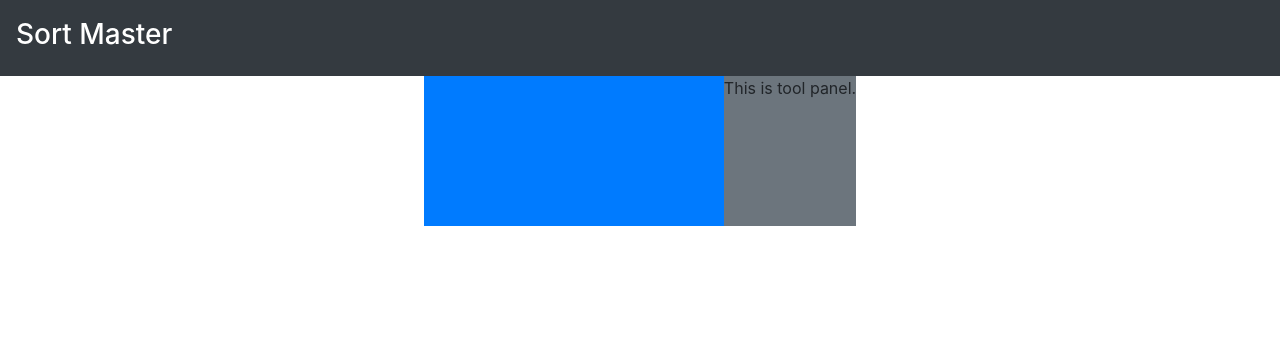
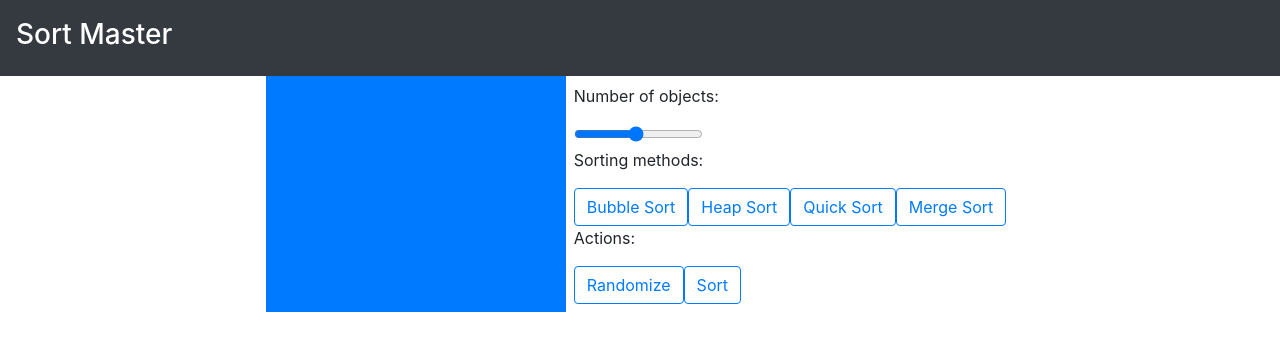
Before and after one commit to abelacosta/sort-master, a React (Create React App) app: page / in a window 1280 px wide. Shown: the top 350 px of the page. Built offline with nearby package versions, Linux system fonts and the light colour scheme.

Commit message:
Added controls to configure sorting

```diff
--- a/src/components/toolpanel.jsx
+++ b/src/components/toolpanel.jsx
@@ -5,8 +5,18 @@ class ToolPanel extends Component{
 
     render(){
         return (
-            <div className="bg-secondary">
-                This is tool panel.
+            <div className="p-2">
+                <p>Number of objects:</p>
+                <input type="range" min="4" max="100" value="50" class="slider"></input>
+                <p>Sorting methods:</p>
+                <button type="button" class="btn btn-outline-primary">Bubble Sort</button>
+                <button type="button" class="btn btn-outline-primary">Heap Sort</button>
+                <button type="button" class="btn btn-outline-primary">Quick Sort</button>
+                <button type="button" class="btn btn-outline-primary">Merge Sort</button>
+                <p>Actions:</p>
+                <button type="button" class="btn btn-outline-primary">Randomize</button>
+                <button type="button" class="btn btn-outline-primary">Sort</button>
+
             </div>
         )
     }
```
